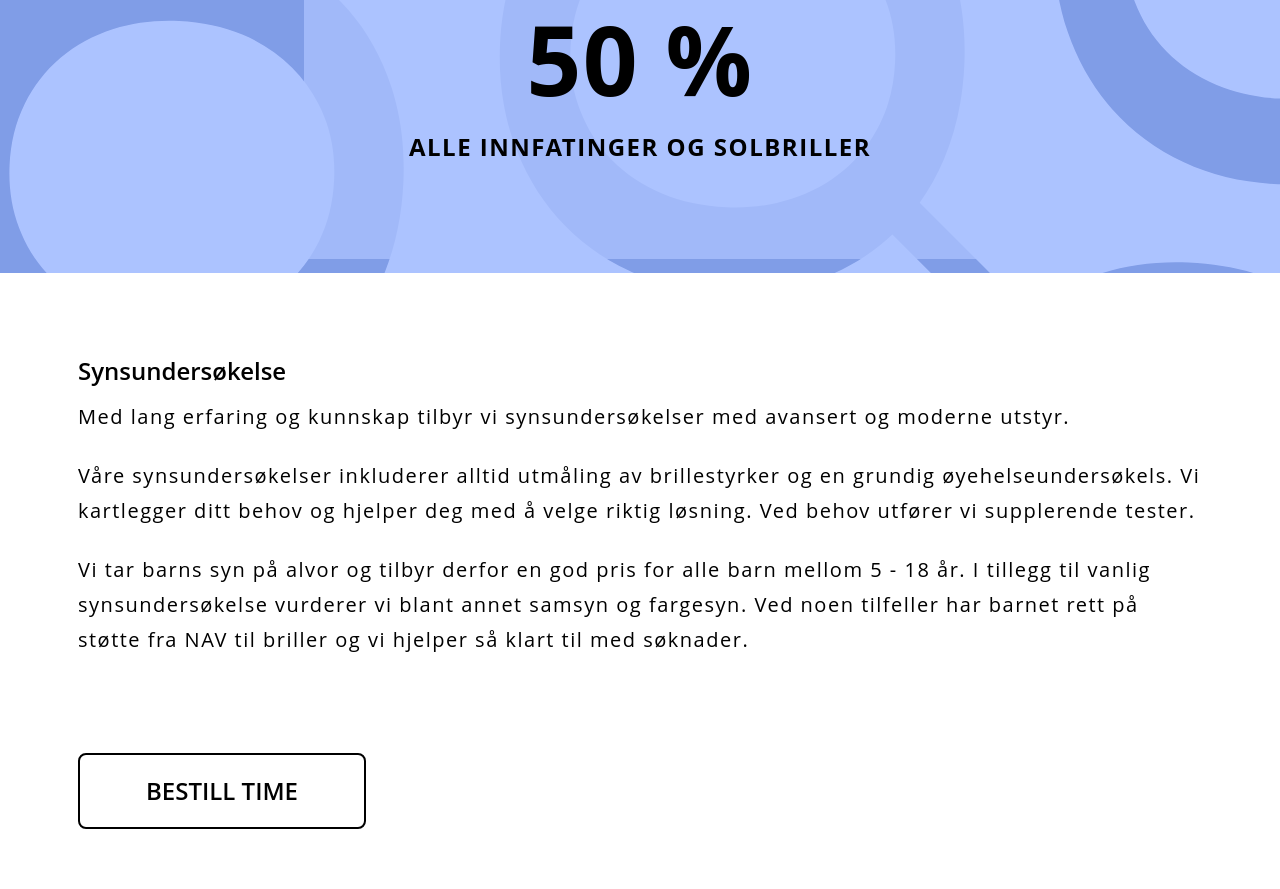
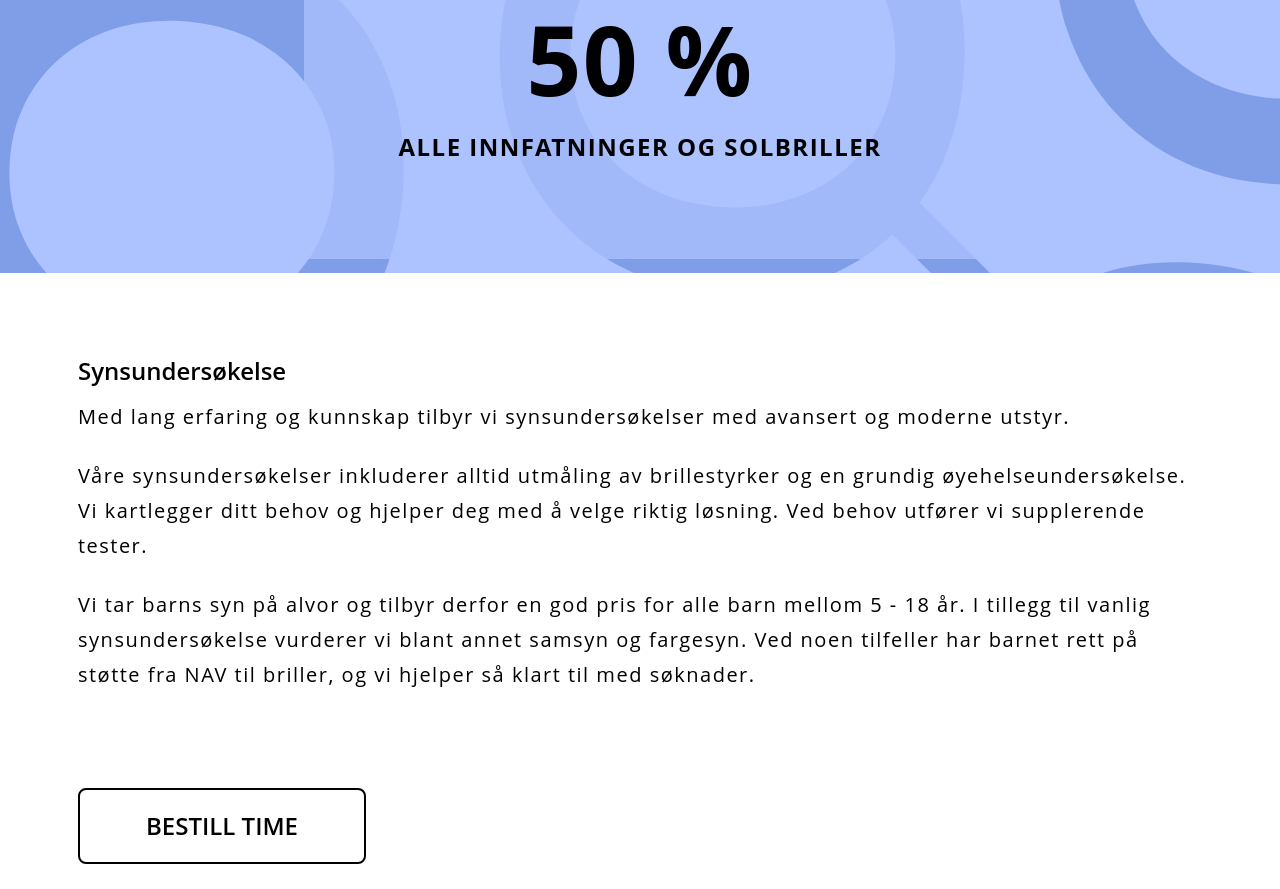
Before and after one commit to mathildeew/lillestromoptikk, a React (Vite) app: page / in a window 1280 px wide. Shown: the part 660-1549 px from the top of the page. Built offline with nearby package versions, Linux system fonts and the light colour scheme; a web font is replaced by a local one.

Commit message:
fixed typos

```diff
--- a/src/App.jsx
+++ b/src/App.jsx
@@ -1,4 +1,5 @@
 import { Routes, Route } from "react-router-dom";
+import { Booking } from "./components/Booking";
 import Layout from "./components/Layout";
 import PageNotFound from "./pages/404";
 import Home from "./pages/Home";
@@ -8,6 +9,8 @@ export default function App() {
     <Routes>
       <Route path="/" element={<Layout />}>
         <Route index element={<Home />}></Route>
+        <Route path="/booking" element={<Booking />}></Route>
+
         <Route path="*" element={<PageNotFound />}></Route>
       </Route>
     </Routes>
--- a/src/components/Hero/index.jsx
+++ b/src/components/Hero/index.jsx
@@ -25,7 +25,7 @@ export default function Hero() {
           />
           <p className="text-8xl font-bold mb-6">50 %</p>
           <p className="text-2xl font-bold uppercase">
-            Alle innfatinger og solbriller
+            Alle innfatninger og solbriller
           </p>
         </div>
       </div>
--- a/src/components/Synsundersokelse/index.jsx
+++ b/src/components/Synsundersokelse/index.jsx
@@ -12,7 +12,7 @@ export default function Synsundersokelse() {
           </p>
           <p className="mb-6">
             Våre synsundersøkelser inkluderer alltid utmåling av brillestyrker
-            og en grundig øyehelseundersøkels. Vi kartlegger ditt behov og
+            og en grundig øyehelseundersøkelse. Vi kartlegger ditt behov og
             hjelper deg med å velge riktig løsning. Ved behov utfører vi
             supplerende tester.
           </p>
@@ -20,7 +20,7 @@ export default function Synsundersokelse() {
             Vi tar barns syn på alvor og tilbyr derfor en god pris for alle barn
             mellom 5 - 18 år. I tillegg til vanlig synsundersøkelse vurderer vi
             blant annet samsyn og fargesyn. Ved noen tilfeller har barnet rett
-            på støtte fra NAV til briller og vi hjelper så klart til med
+            på støtte fra NAV til briller, og vi hjelper så klart til med
             søknader.
           </p>
         </section>
```
